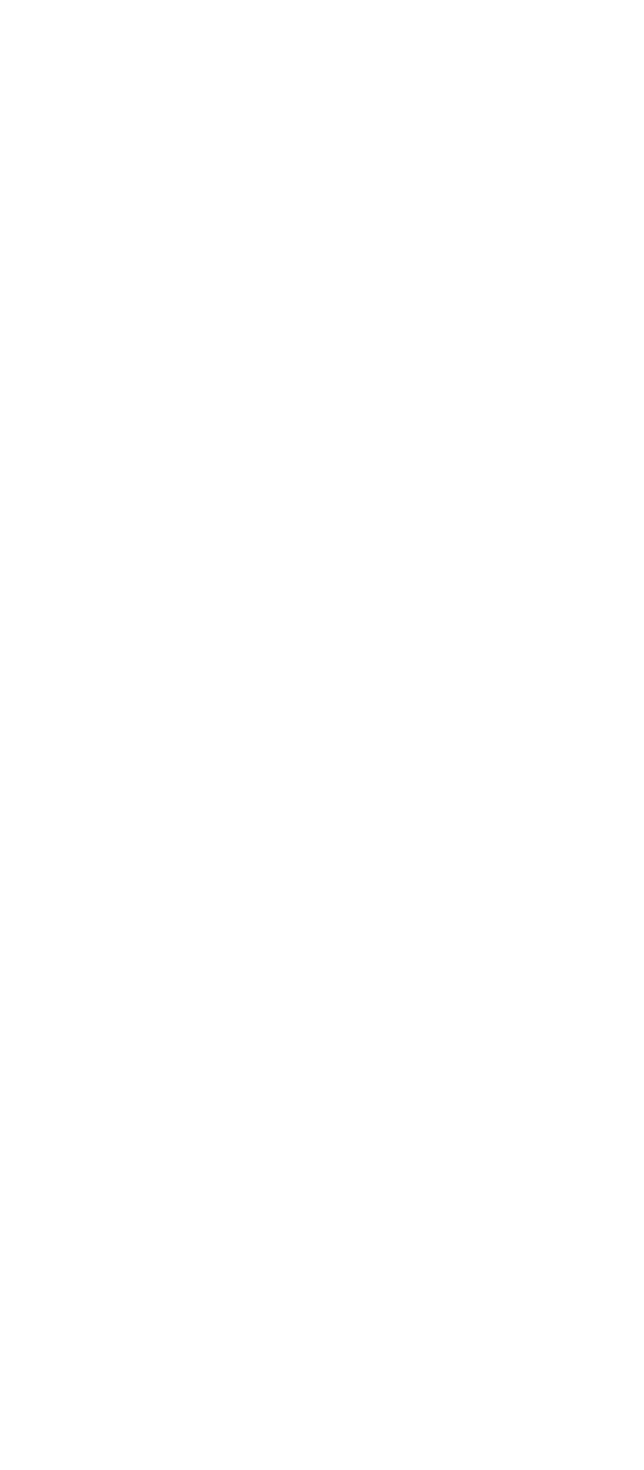
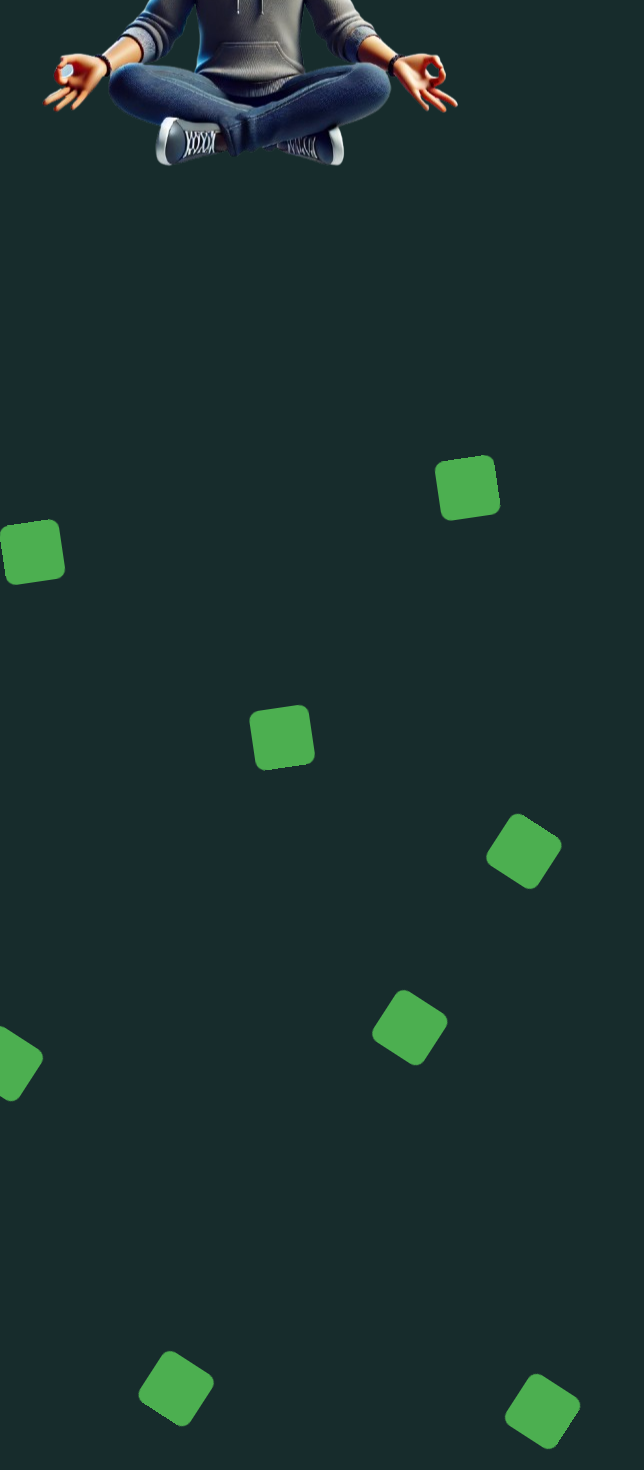
Before and after one commit to pk3808/my-portfolio, a React (Vite) app: page /skills in a window 1280 px wide. Shown: the part 278-1748 px from the top of the page, without its empty margins (0-644 px from the left). Before the commit the page ends 800 px from the top, so only its background shows below. Built offline with nearby package versions, Linux system fonts and the light colour scheme.

Commit message:
NA feature

```diff
--- a/src/App.css
+++ b/src/App.css
@@ -366,3 +366,185 @@ canvas {
   width: 100vw !important;
 
 }
+.image-container {
+  perspective: 1000px; /* Adds perspective for the 3D effect */
+}
+
+.image-3d {
+  transform-style: preserve-3d; /* Ensures child elements maintain 3D effect */
+  animation: rotate3d 5s infinite linear; /* Apply the animation */
+}
+
+@keyframes rotate3d {
+  0% {
+    transform: rotateY(0deg) rotateX(0deg); /* Start position */
+  }
+  25% {
+    transform: rotateY(20deg) rotateX(10deg); /* Tilt */
+  }
+  50% {
+    transform: rotateY(0deg) rotateX(20deg); /* Reverse tilt */
+  }
+  75% {
+    transform: rotateY(-20deg) rotateX(-10deg); /* Opposite tilt */
+  }
+  100% {
+    transform: rotateY(0deg) rotateX(0deg); /* Reset position */
+  }
+}
+.animated-border {
+  position: relative;
+  padding: 20px;
+  border-radius: 4px; /* Optional for rounded corners */
+}
+
+.animated-border::before {
+  content: "";
+  position: absolute;
+  top: 0;
+  left: 0;
+  right: 0;
+  bottom: 0;
+  border-radius: inherit; /* Match border radius */
+  border: 3px solid transparent; /* Transparent border as base */
+  background: linear-gradient(90deg, #dfc329, #00ffff, #48b807);
+  background-size: 300% 300%;
+  -webkit-mask: linear-gradient(#fff 0 0) content-box, linear-gradient(#fff 0 0);
+  -webkit-mask-composite: destination-out;
+  mask-composite: exclude;
+  animation: border-animation 2s linear infinite;
+}
+
+@keyframes border-animation {
+  0% {
+    background-position: 0% 50%;
+  }
+  100% {
+    background-position: 100% 50%;
+  }
+}
+.floating-effect {
+  animation: float 3s ease-in-out infinite;
+}
+
+@keyframes float {
+  0% {
+    transform: translateY(0); /* Default position */
+  }
+  50% {
+    transform: translateY(-20px); /* Move up */
+  }
+  100% {
+    transform: translateY(0); /* Back to default position */
+  }
+}
+/* General Floating Effect for Boy */
+.floating-effect {
+  animation: float 3s ease-in-out infinite;
+}
+
+@keyframes float {
+  0% {
+    transform: translateY(0);
+  }
+  50% {
+    transform: translateY(-20px);
+  }
+  100% {
+    transform: translateY(0);
+  }
+}
+
+/* Circular Motion for First Group (3 Boxes) */
+.circular-motion-container {
+  position: relative;
+  animation: rotate 12s linear infinite;
+}
+
+.orbit-one {
+  width: 500px;
+  height: 500px;
+}
+
+.orbit-two {
+  width: 700px;
+  height: 700px;
+  animation: rotate-reverse 14s linear infinite;
+}
+
+.floating-box {
+  position: absolute;
+  width: 60px;
+  height: 60px;
+  background: #4caf50;
+  border-radius: 10px;
+}
+
+/* Symmetry for First Orbit (3 Boxes) */
+.orbit-one-box.box-1 {
+  top: 0;
+  left: 50%;
+  transform: translate(-50%, 0);
+}
+
+.orbit-one-box.box-2 {
+  left: 0;
+  top: 50%;
+  transform: translate(0, -50%);
+}
+
+.orbit-one-box.box-3 {
+  right: 0;
+  top: 50%;
+  transform: translate(0, -50%);
+}
+
+/* Symmetry for Second Orbit (5 Boxes) */
+.orbit-two-box.box-1 {
+  top: 0;
+  left: 50%;
+  transform: translate(-50%, 0);
+}
+
+.orbit-two-box.box-2 {
+  top: 30%;
+  right: 0;
+  transform: translate(0, -50%);
+}
+
+.orbit-two-box.box-3 {
+  bottom: 0;
+  left: 50%;
+  transform: translate(-50%, 0);
+}
+
+.orbit-two-box.box-4 {
+  top: 30%;
+  left: 0;
+  transform: translate(0, -50%);
+}
+
+.orbit-two-box.box-5 {
+  bottom: 30%;
+  left: 50%;
+  transform: translate(-50%, 0);
+}
+
+/* Rotations */
+@keyframes rotate {
+  0% {
+    transform: rotate(0deg);
+  }
+  100% {
+    transform: rotate(360deg);
+  }
+}
+
+@keyframes rotate-reverse {
+  0% {
+    transform: rotate(0deg);
+  }
+  100% {
+    transform: rotate(-360deg);
+  }
+}
--- a/src/pages/Home.jsx
+++ b/src/pages/Home.jsx
@@ -11,7 +11,7 @@ const Home = ({ darkMode }) => {
   return (
     <ParallaxProvider>
       <div className="container mx-auto py-16 min-h-screen px-4 md:px-8 lg:px-16 home-background ">
-        <Parallax speed={-10}>
+        <Parallax speed={-12}>
           <motion.h1
             className="text-3xl md:text-4xl lg:text-4xl font-bold text-center md:mt-8 mt-20 font-['MyCustomFont']"
             initial={{ y: -50, opacity: 0 }}
@@ -155,49 +155,51 @@ const Home = ({ darkMode }) => {
           </div>
         </Parallax>
       </div>
-      <div className="flex flex-row h-screen items-center justify-center ">
+      <div className="flex md:flex-row flex-col  h-screen items-center justify-center ">
 
         {/* Main Content Section */}
         <motion.div
-          className="flex flex-row  flex-grow  items-center"
+          className="flex md:flex-row flex-col flex-grow  items-center"
           initial={{ opacity: 0 }}
           animate={{ opacity: 1 }}
           transition={{ duration: 1 }}
         >
           <motion.div
-            className="w-[300px] md:w-[400px] relative mb-8"
+            className="w-[300px] md:w-[400px] relative mb-8 image-container"
             initial={{ scale: 0.9, opacity: 0 }}
             animate={{ scale: 1, opacity: 1 }}
             transition={{ delay: 0.3, duration: 1, ease: "easeOut" }}
             whileHover={{ scale: 1.1 }}
           >
             <img
-              src="/gif/aboutme.gif"
+              src="/images/computer.png"
               alt="3D Animation"
-              className="rounded-lg hover:shadow-2xl w-[100%] transition-shadow duration-500"
+              className="rounded-lg  w-[100%] image-3d"
             />
           </motion.div>
 
-          <motion.div
-            className="text-xl md:text-lg max-w-3xl px-4 text-center"
-            initial={{ y: 20, opacity: 0 }}
-            animate={{ y: 0, opacity: 1 }}
-            transition={{ delay: 0.5, duration: 1, ease: "easeOut" }}
+          <div
+            className="text-xl md:text-lg max-w-3xl px-4 text-justify  animated-border ml-[auto] mr-[auto] "
           >
             <p
-              className={`leading-relaxed ${darkMode ? "text-white" : "text-black"}`}
+              className={`leading-relaxed p-4 ${darkMode ? "text-white" : "text-black"}`}
             >
               With years of hands-on experience in frameworks like React.js
               and Express.js, I bring ideas to life by crafting dynamic web
               applications. I strive to bridge the gap between aesthetics and
               functionality, ensuring every project is a work of excellence.
+              With years of hands-on experience in frameworks like React.js
+              and Express.js, I bring ideas to life by crafting dynamic web
+              applications. I strive to bridge the gap between aesthetics and
+              functionality, ensuring every project is a work of excellence.
             </p>
-          </motion.div>
+          </div>
+
         </motion.div>
         {/* Vertical About Me Section */}
-        <div className={`flex flex-col items-center justify-center h-[30vh] w-[2vw]   ${darkMode ? "text-white bg-lime-600" : "text-gray-800 bg-orange-400"}`}>
+        <div className={` flex-col items-center justify-center    hidden md:block  ${darkMode ? "text-white bg-lime-600" : "text-gray-800 bg-orange-400"}`}>
           <h2
-            className={`text-sm font-bold text-center ${darkMode ? "text-white" : "text-gray-800"}`}
+            className={`text-sm font-bold text-center px-1 py-2 ${darkMode ? "text-white" : "text-gray-800"}`}
             style={{
               writingMode: "vertical-rl",
               textOrientation: "upright",
--- a/src/pages/Skills.jsx
+++ b/src/pages/Skills.jsx
@@ -1,16 +1,40 @@
-import React, { Suspense } from 'react';
+import React from "react";
 
 const Home = () => {
   return (
-    <div className="container mx-auto py-16 min-h-screen">
-      {/* <Canvas camera={{ position: [0, 1, 3], fov: 50 }}>
-        <OrbitControls minDistance={1} maxDistance={-30} />
-        <ambientLight  />
-        <directionalLight position={[0, 10, 5]} intensity={1} />
-        <Suspense fallback={null}>
-          <Scene />
-        </Suspense>
-      </Canvas> */}
+    <div className="min-h-screen flex flex-col items-center justify-center">
+      {/* Boy Floating */}
+      <div className="flex flex-col items-center justify-center relative">
+        <img
+          src="/images/yoga.png"
+          alt="3D Animation"
+          className="rounded-lg h-[320px] w-[320px] floating-effect"
+        />
+
+        {/* First Circular Floating Group (3 Boxes) */}
+        <div className="absolute w-[400px] h-[400px] flex items-center justify-center">
+          <div className="circular-motion-container orbit-one">
+            {[...Array(3)].map((_, index) => (
+              <div
+                key={index}
+                className={`floating-box orbit-one-box box-${index + 1}`}
+              ></div>
+            ))}
+          </div>
+        </div>
+
+        {/* Second Circular Floating Group (5 Boxes) */}
+        <div className="absolute w-[500px] h-[500px] flex items-center justify-center">
+          <div className="circular-motion-container orbit-two">
+            {[...Array(5)].map((_, index) => (
+              <div
+                key={index}
+                className={`floating-box orbit-two-box box-${index + 1}`}
+              ></div>
+            ))}
+          </div>
+        </div>
+      </div>
     </div>
   );
 };
```
Also changed, not shown: public/images/computer.png (added), public/images/yoga.png (added).
